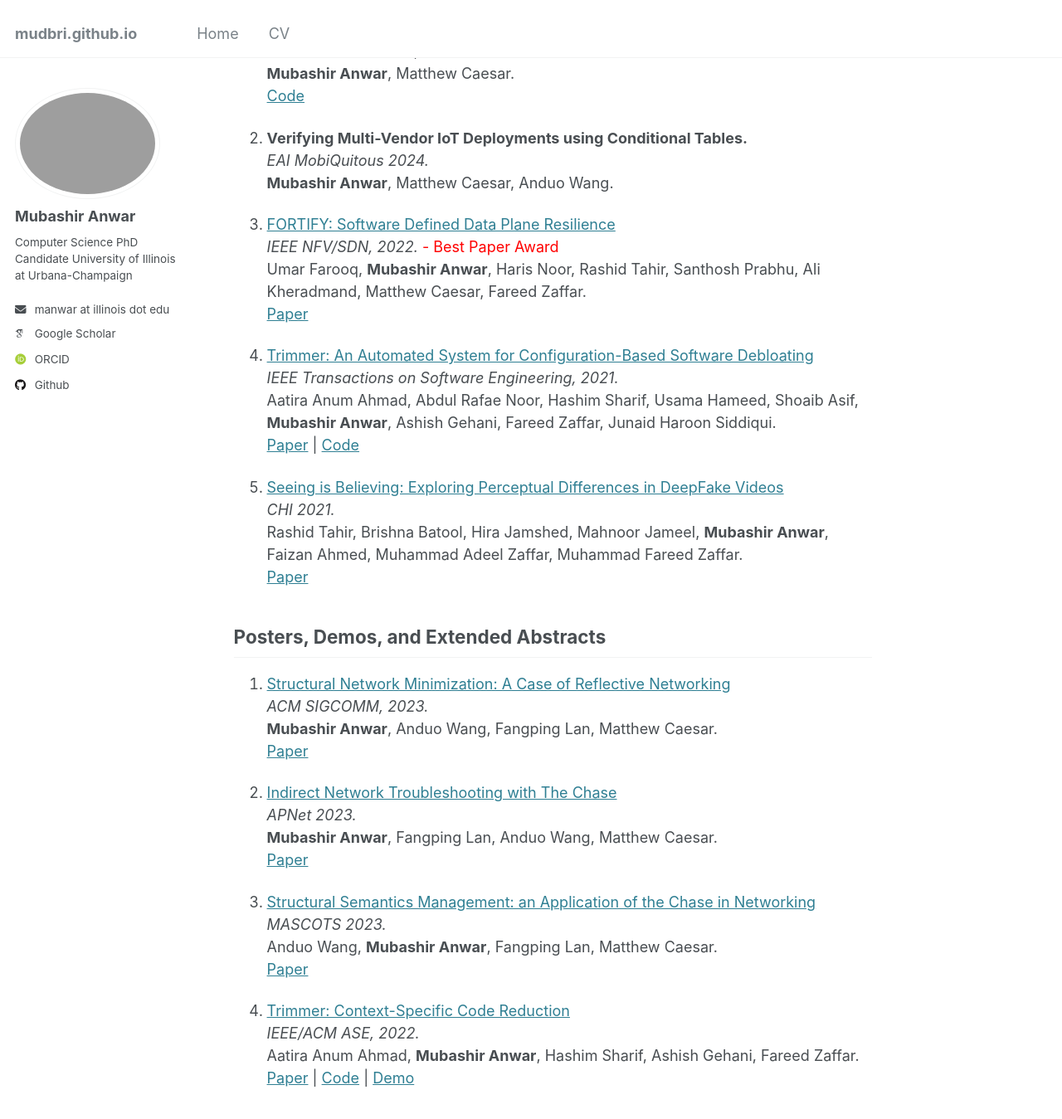
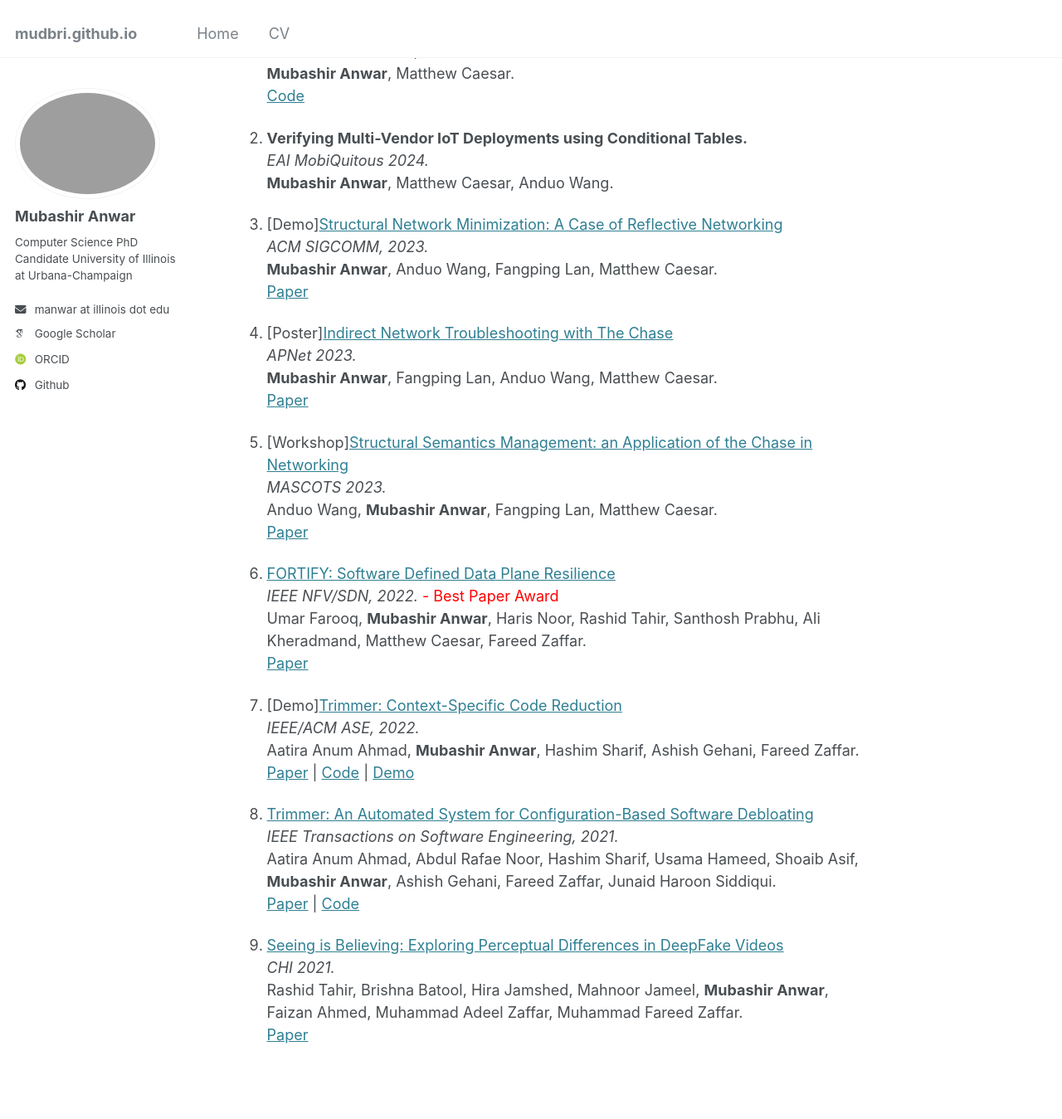
Before and after one commit to mudbri/mudbri.github.io, a Jekyll site: the page built from _pages/about.md, in a window 1280 px wide and 1400 px high, scrolled down 536 px. Shown: the top 1349 px of the window at 83% size. Built offline with Jekyll 4.4.1, drawn with Linux system fonts in a browser that asks for light colours; some web fonts are replaced.

Commit message:
Update about.md

```diff
--- a/_pages/about.md
+++ b/_pages/about.md
@@ -24,39 +24,37 @@ Publications
    **Mubashir Anwar**, Matthew Caesar, Anduo Wang.
    <!-- [Paper](https://dl.acm.org/doi/abs/10.1145/3411764.3445699) | [Code](https://github.com/nsgLUMS/cellclone) -->
 
-3. [FORTIFY: Software Defined Data Plane Resilience](https://ieeexplore.ieee.org/abstract/document/9974617)
+3. \[Demo\][Structural Network Minimization: A Case of Reflective Networking](https://dl.acm.org/doi/abs/10.1145/3603269.3610847)
+   *ACM SIGCOMM, 2023.*
+   **Mubashir Anwar**, Anduo Wang, Fangping Lan, Matthew Caesar.<br>
+    [Paper](https://dl.acm.org/doi/abs/10.1145/3603269.3610847)
+
+4. \[Poster\][Indirect Network Troubleshooting with The Chase](https://dl.acm.org/doi/abs/10.1145/3600061.3603137)
+   *APNet 2023.*
+   **Mubashir Anwar**, Fangping Lan, Anduo Wang, Matthew Caesar.<br>
+    [Paper](https://dl.acm.org/doi/abs/10.1145/3600061.3603137)
+
+5. \[Workshop\][Structural Semantics Management: an Application of the Chase in Networking](https://www.computer.org/csdl/proceedings-article/mascots/2023/10387636/1TKR5FvZiBq)
+   *MASCOTS 2023.*
+   Anduo Wang, **Mubashir Anwar**, Fangping Lan, Matthew Caesar.<br>
+  [Paper](https://www.computer.org/csdl/proceedings-article/mascots/2023/10387636/1TKR5FvZiBq)
+
+6. [FORTIFY: Software Defined Data Plane Resilience](https://ieeexplore.ieee.org/abstract/document/9974617)
    *IEEE NFV/SDN, 2022.*  <span style="color:red;">- Best Paper Award</span><br>
   Umar Farooq, **Mubashir Anwar**, Haris Noor, Rashid Tahir, Santhosh Prabhu, Ali Kheradmand, Matthew Caesar, Fareed Zaffar.<br>
   [Paper](https://ieeexplore.ieee.org/abstract/document/9974617)
 
-4. [Trimmer: An Automated System for Configuration-Based Software Debloating](https://ieeexplore.ieee.org/document/9478582)
+7. \[Demo\][Trimmer: Context-Specific Code Reduction](https://dl.acm.org/doi/10.1145/3551349.3559529)
+   *IEEE/ACM ASE, 2022.*
+   Aatira Anum Ahmad, **Mubashir Anwar**, Hashim Sharif, Ashish Gehani, Fareed Zaffar.<br>
+   [Paper](https://dl.acm.org/doi/10.1145/3551349.3559529) | [Code](https://github.com/ashish-gehani/Trimmer) | [Demo](https://www.youtube.com/watch?v=kYiyTT51jQ0)
+
+8. [Trimmer: An Automated System for Configuration-Based Software Debloating](https://ieeexplore.ieee.org/document/9478582)
    *IEEE Transactions on Software Engineering, 2021.*
    Aatira Anum Ahmad, Abdul Rafae Noor, Hashim Sharif, Usama Hameed, Shoaib Asif, **Mubashir Anwar**, Ashish Gehani, Fareed Zaffar, Junaid Haroon Siddiqui.<br>
    [Paper](https://ieeexplore.ieee.org/document/9478582) | [Code](https://github.com/ashish-gehani/Trimmer)
 
-5. [Seeing is Believing: Exploring Perceptual Differences in DeepFake Videos](https://dl.acm.org/doi/abs/10.1145/3411764.3445699)
+9. [Seeing is Believing: Exploring Perceptual Differences in DeepFake Videos](https://dl.acm.org/doi/abs/10.1145/3411764.3445699)
    *CHI 2021.*
    Rashid Tahir, Brishna Batool, Hira Jamshed, Mahnoor Jameel, **Mubashir Anwar**, Faizan Ahmed, Muhammad Adeel Zaffar, Muhammad Fareed Zaffar.<br>
    [Paper](https://dl.acm.org/doi/abs/10.1145/3411764.3445699)
-
-Posters, Demos, and Extended Abstracts
-------
-1. [Structural Network Minimization: A Case of Reflective Networking](https://dl.acm.org/doi/abs/10.1145/3603269.3610847)
-   *ACM SIGCOMM, 2023.*
-   **Mubashir Anwar**, Anduo Wang, Fangping Lan, Matthew Caesar.<br>
-    [Paper](https://dl.acm.org/doi/abs/10.1145/3603269.3610847)
-
-2. [Indirect Network Troubleshooting with The Chase](https://dl.acm.org/doi/abs/10.1145/3600061.3603137)
-   *APNet 2023.*
-   **Mubashir Anwar**, Fangping Lan, Anduo Wang, Matthew Caesar.<br>
-    [Paper](https://dl.acm.org/doi/abs/10.1145/3600061.3603137)
-
-3. [Structural Semantics Management: an Application of the Chase in Networking](https://www.computer.org/csdl/proceedings-article/mascots/2023/10387636/1TKR5FvZiBq)
-   *MASCOTS 2023.*
-   Anduo Wang, **Mubashir Anwar**, Fangping Lan, Matthew Caesar.<br>
-  [Paper](https://www.computer.org/csdl/proceedings-article/mascots/2023/10387636/1TKR5FvZiBq)
-
-4. [Trimmer: Context-Specific Code Reduction](https://dl.acm.org/doi/10.1145/3551349.3559529)
-   *IEEE/ACM ASE, 2022.*
-   Aatira Anum Ahmad, **Mubashir Anwar**, Hashim Sharif, Ashish Gehani, Fareed Zaffar.<br>
-   [Paper](https://dl.acm.org/doi/10.1145/3551349.3559529) | [Code](https://github.com/ashish-gehani/Trimmer) | [Demo](https://www.youtube.com/watch?v=kYiyTT51jQ0)
```
